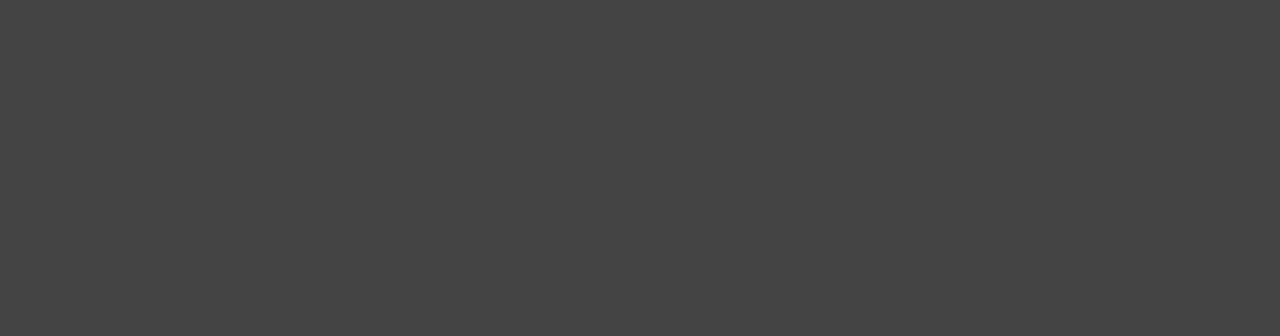
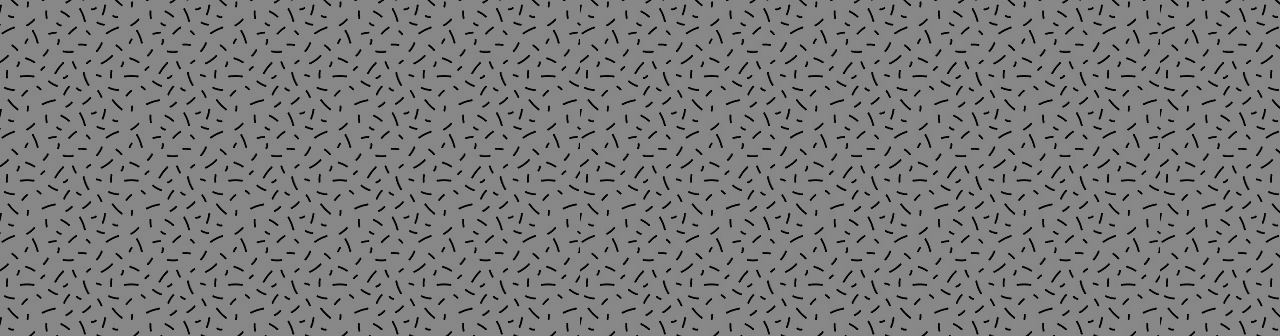
Before and after one commit to Lexx2140/hello-git, a plain HTML site: page index.html in a window 1280 px wide. Shown: the top 336 px of the page. Drawn offline with nearby package versions, Linux system fonts and the light colour scheme.

Commit message:
Background changed

```diff
--- a/assets/style.css
+++ b/assets/style.css
@@ -6,7 +6,10 @@ html, body {
 .welcome {
 	min-height: 100vh;
 	display: flex;
-	background-color: #444;
+	background: url('./../assets/img/pattern.jpg'), #444;
+	background-blend-mode: overlay;
+	align-items: center;
+	justify-content: center;
 }
 
 .welcome-title {
```
Also changed, not shown: index.html (+3 -0 lines), assets/img/pattern.jpg (added).
